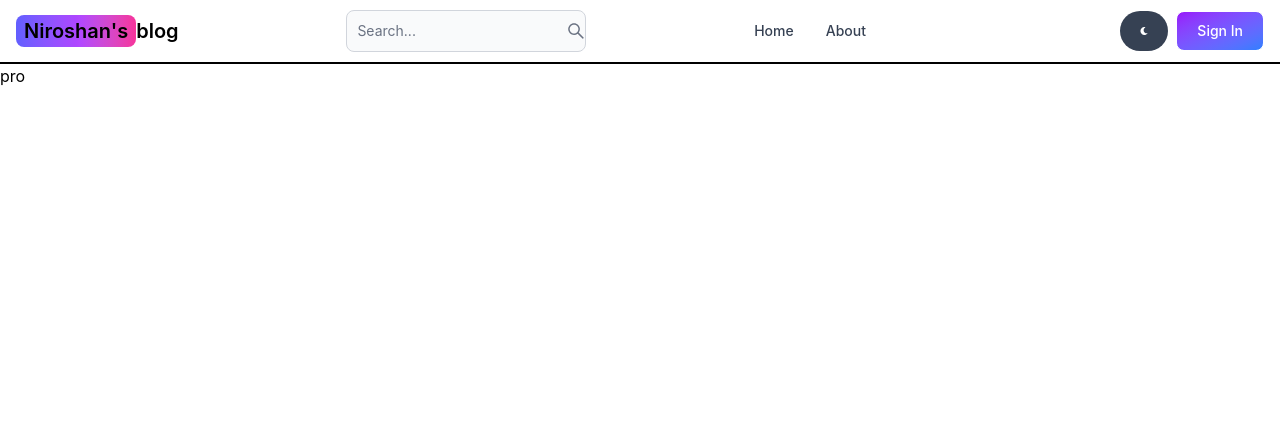
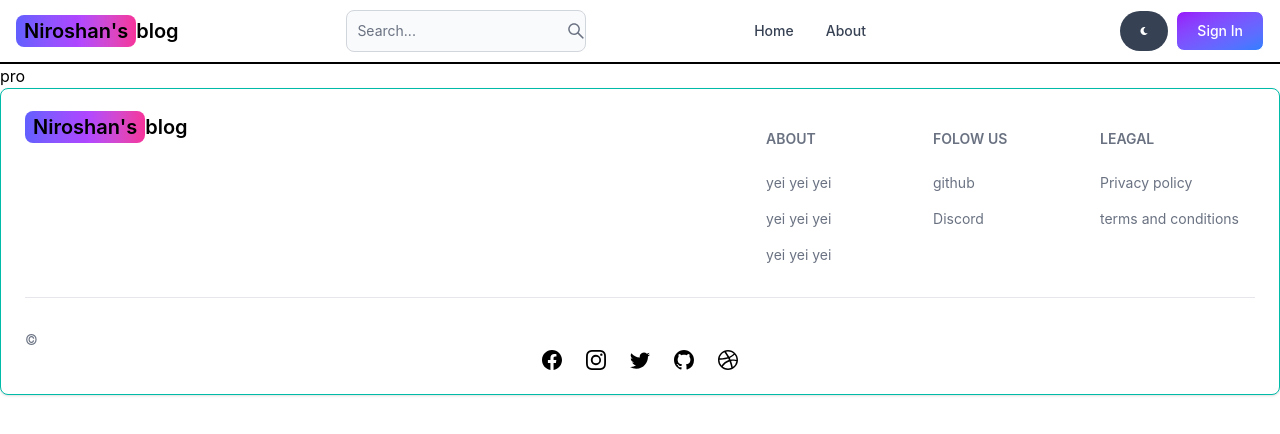
Before and after one commit to Niroshan-TH/MERN-blog, a React (Vite) app in the folder blog-app/: page /projects in a window 1280 px wide. Shown: the top 434 px of the page. Built offline with nearby package versions, Linux system fonts and the light colour scheme.

Commit message:
create footer

```diff
--- a/blog-app/src/App.jsx
+++ b/blog-app/src/App.jsx
@@ -7,6 +7,7 @@ import Signin from './pages/signin'
 import Signup from './pages/signup'
 import About from './pages/about'
 import Header from './components/Header'
+import Footer from './components/Footer'
 
 
 export default function App() {
@@ -21,6 +22,7 @@ export default function App() {
         <Route path='/dashboard' element={<Dashboard />}/>
         <Route path='/projects' element={<Projects/>}/>
       </Routes>
+      <Footer/>
     </BrowserRouter>
   )
 }
--- /dev/null
+++ b/blog-app/src/components/Footer.jsx
@@ -0,0 +1,67 @@
+import React from 'react'
+import { Footer , FooterTitle ,FooterLink, FooterLinkGroup, FooterDivider , FooterCopyright , FooterIcon } from 'flowbite-react'
+import { Link } from 'react-router-dom'
+import{ BsFacebook , BsInstagram ,BsTwitter , BsGithub , BsDribbble} from 'react-icons/bs'
+
+
+export default function FooterCom() {
+  return (
+    <Footer container className='border border-t-8 border-teal-500'>
+        <div className='w-full max-w-7xl mx-auto'>
+            <div className="grid w-full justify-between sm:flex md:grid-cols-1">
+                <div className="">
+                <Link to="/" className="self-center whitespace-nowrap text-sm sm:text-xl font-semibold dark:text-white">
+                    <span className="px-2 py-1 !bg-gradient-to-r !from-indigo-500 !via-purple-500 !to-pink-500 rounded-lg">
+                    Niroshan's
+                    </span>
+                    blog
+                </Link>
+                </div>
+                <div className="grid grid-cols-2 gap-3 sm: mt-4 sm:grid-cols-3">
+                    <div className="">
+                       <FooterTitle title='About'/>
+                        <FooterLinkGroup col>
+                            <FooterLink>yei yei yei </FooterLink>
+                            <FooterLink>yei yei yei </FooterLink>
+                            <FooterLink>yei yei yei </FooterLink>
+
+                        </FooterLinkGroup>
+                    </div>
+                    <div className="">
+                       <FooterTitle title='Folow us'/>
+                        <FooterLinkGroup col>
+                            <FooterLink>github </FooterLink>
+                            <FooterLink> Discord </FooterLink>
+
+
+                        </FooterLinkGroup>
+                    </div>
+                    <div className="">
+                       <FooterTitle title='Leagal'/>
+                        <FooterLinkGroup col>
+                            <FooterLink>Privacy policy </FooterLink>
+                            <FooterLink>terms and conditions </FooterLink>
+
+                        </FooterLinkGroup>
+                    </div>
+                </div>
+            </div>
+            <FooterDivider/>
+            <div className='w-full sm:flex sm:item-center'>
+                <FooterCopyright>
+
+                </FooterCopyright>
+            </div>
+            <div className=' flex gap-6 sm:mt-0 mt-4 sm:justify-center'>
+                <FooterIcon icon={BsFacebook  }/>
+                <FooterIcon icon={BsInstagram  }/>
+                <FooterIcon icon={BsTwitter  }/>
+                <FooterIcon icon={BsGithub  }/>
+                <FooterIcon icon={BsDribbble  }/>
+
+            </div>
+        </div>
+
+    </Footer>
+  )
+}
```
